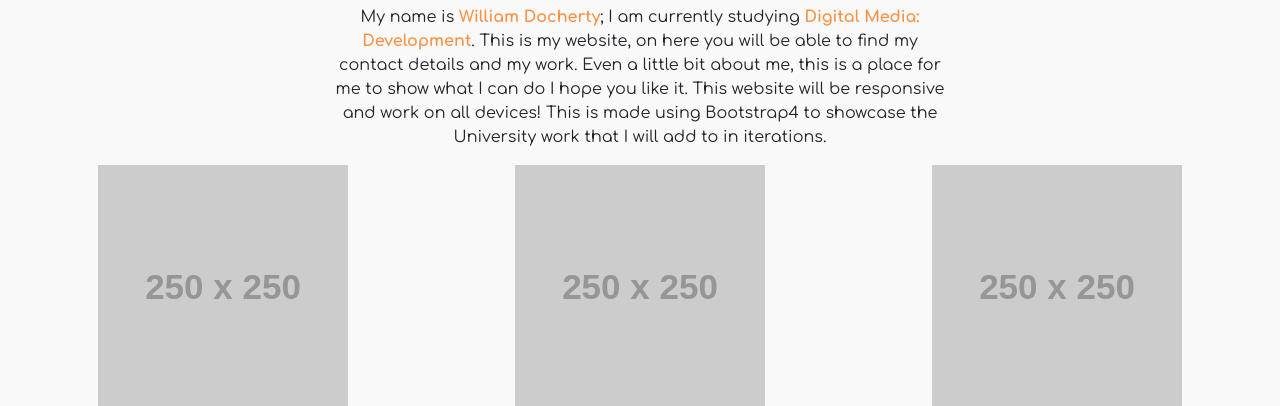
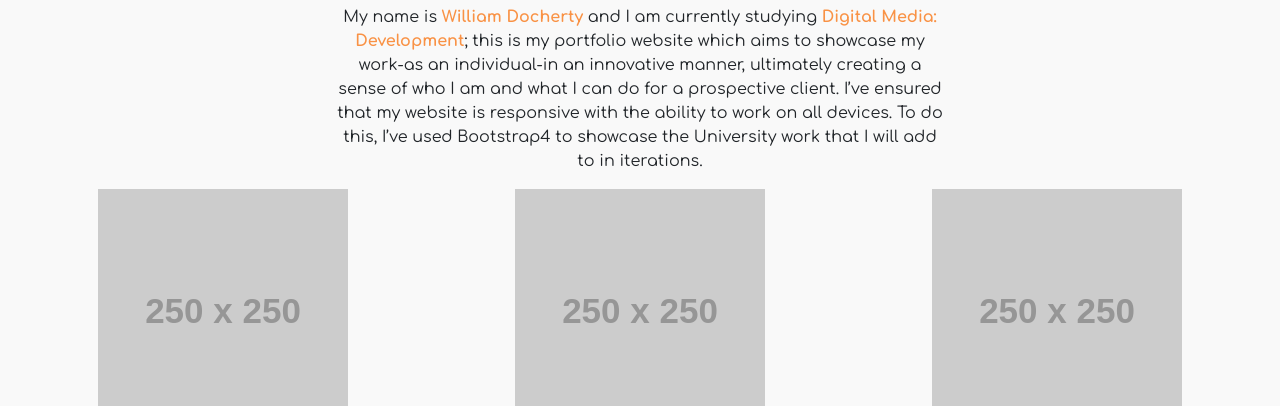
Before and after one commit to will-doc/Portfolio-Website, a plain HTML site: page index.html in a window 1280 px wide. Shown: the part 394-800 px from the top of the page. Drawn offline with nearby package versions, Linux system fonts and the light colour scheme; placeholder pictures from the web are drawn by us.

Commit message:
New Paragraph
Updated the paragraph to sound more professional.

```diff
--- a/index.html
+++ b/index.html
@@ -41,7 +41,7 @@
 
 				</div>
 					<div class="col-6 blurb animate__animated animate__fadeIn">
-						<p>My name is <span style="font-weight: bold; color: #f99245;">William Docherty</span>; I am currently studying <span style="font-weight: bold; color: #f99245;">Digital Media: Development</span>. This is my website, on here you will be able to find my contact details and my work. Even a little bit about me, this is a place for me to show what I can do I hope you like it. This website will be responsive and work on all devices! This is made using Bootstrap4 to showcase the University work that I will add to in iterations.</p>
+						<p>My name is <span style="font-weight: bold; color: #f99245;">William Docherty</span> and I am currently studying <span style="font-weight: bold; color: #f99245;">Digital Media: Development</span>; this is my portfolio website which aims to showcase my work-as an individual-in an innovative manner, ultimately creating a sense of who I am and what I can do for a prospective client. I’ve ensured that my website is responsive with the ability to work on all devices. To do this, I’ve used Bootstrap4 to showcase the University work that I will add to in iterations.</p>
 					</div>
 
 					<div class="col-3">
```
